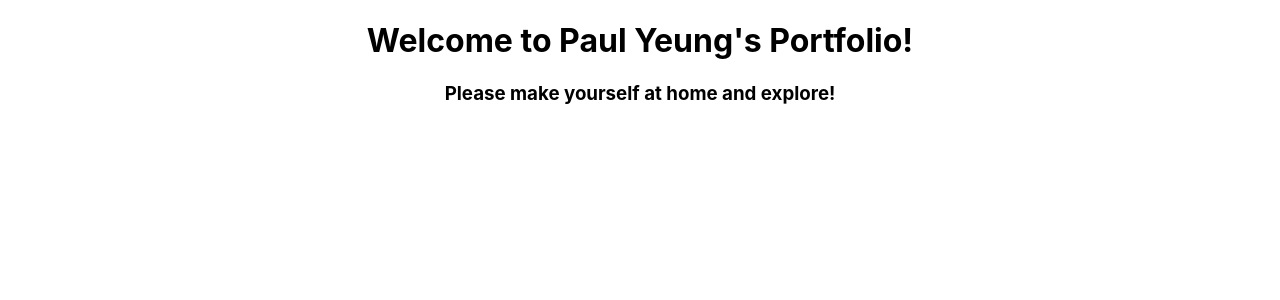
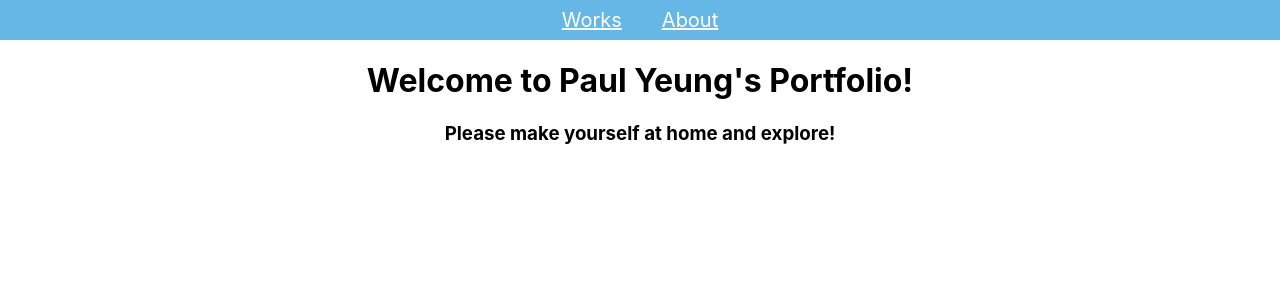
Before and after one commit to paulryeung/portfolio-paulryeung, a React (Create React App) app: page / in a window 1280 px wide. Shown: the top 300 px of the page. Built offline with nearby package versions, Linux system fonts and the light colour scheme.

Commit message:
added nav bar

```diff
--- a/src/App.css
+++ b/src/App.css
@@ -36,3 +36,20 @@
     transform: rotate(360deg);
   }
 }
+
+.NavBar {
+  width: 100%;
+  height: 40px;
+  background-color: rgb(102, 183, 230);
+  display: flex;
+  flex-direction: row;
+  justify-content: center;
+  align-items: center;
+}
+
+.nav-links {
+  font-size: 20px;
+  margin-left: 20px;
+  margin-right: 20px;
+  color: white;
+}
--- a/src/App.js
+++ b/src/App.js
@@ -4,11 +4,13 @@ import { Route, Routes } from "react-router-dom";
 import HomePage from "./Pages/HomePage/HomePage";
 
 import AboutPage from "./Pages/AboutPage/AboutPage";
+import NavBar from "./Components/NavBar/NavBar";
 
 class App extends Component {
   render() {
     return (
       <div className="App">
+        <NavBar />
         <Routes>
           <Route path="/" element={<HomePage />} />
           <Route path="/about" element={<AboutPage />} />
--- a/src/Components/NavBar/NavBar.jsx
+++ b/src/Components/NavBar/NavBar.jsx
@@ -1,9 +1,18 @@
 import React from "react";
 import { Route, Routes } from "react-router-dom";
-import { useNavigate } from "react-router-dom";
+import { useNavigate, Link } from "react-router-dom";
 
 function NavBar(props) {
-  return <div className="NavBar"></div>;
+  return (
+    <div className="NavBar">
+      <Link to="/" className="nav-links">
+        Works
+      </Link>
+      <Link to="/about" className="nav-links">
+        About
+      </Link>
+    </div>
+  );
 }
 
 export default NavBar;
```
